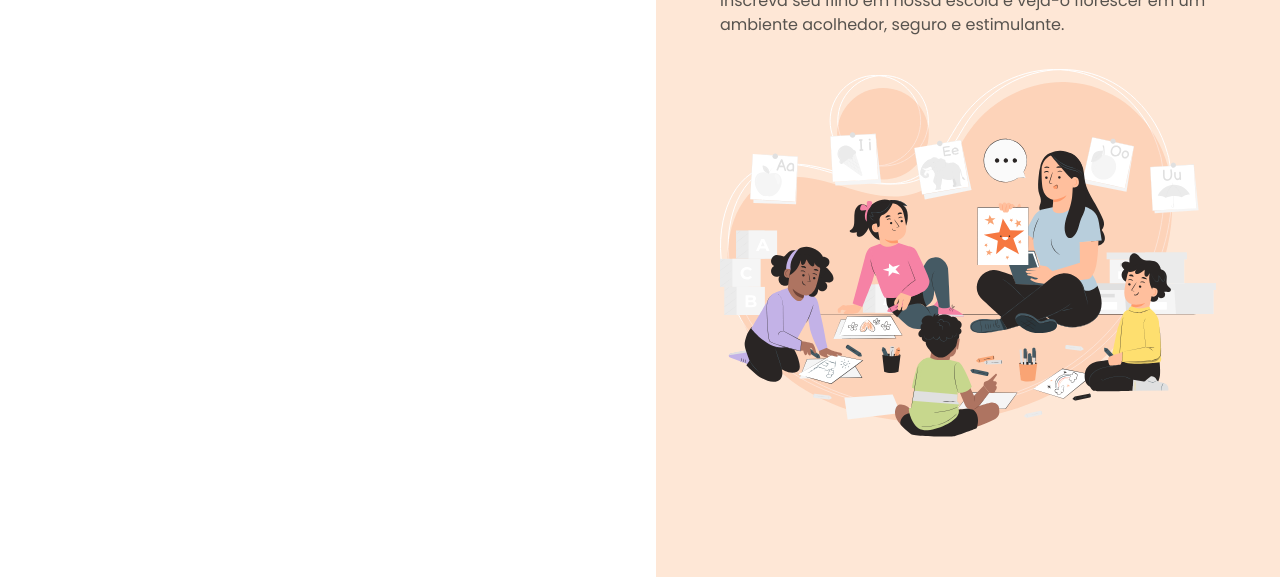
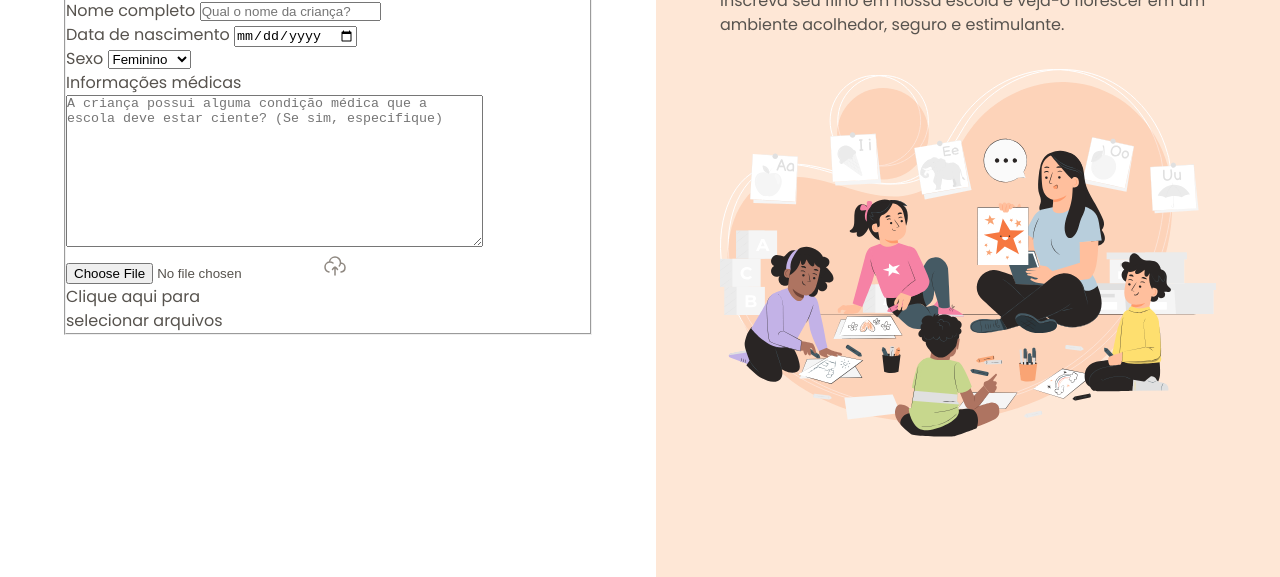
Before and after one commit to yvitim/enrollment-form, a plain HTML site: page index.html in a window 1280 px wide. Shown: the part 223-800 px from the top of the page. Drawn offline with Linux system fonts and the light colour scheme.

Commit message:
Creating the form structure

```diff
--- a/index.html
+++ b/index.html
@@ -28,7 +28,52 @@
           </div>
         </div>
 
+        <div class="child-info">
+          <form action="" method="post" enctype="multipart/form-data">
+            <fieldset>
+              <legend>Informações da criança</legend>
 
+              <div class="input-wrapper">
+                <label for="fullname">Nome completo</label>
+                <input
+                  id="fullname"
+                  name="fullname"
+                  type="text"
+                  placeholder="Qual o nome da criança?">
+              </div>
+
+              <div class="input-wrapper">
+                <label for="birth">Data de nascimento</label>
+                <input
+                id="birth"
+                name="birth"
+                type="date"
+                lang="pt-BR">
+              </div>
+
+              <div class="select-wrapper">
+                <label for="gender">Sexo</label>
+                <select name="gender" id="gender">
+                  <option value="female">Feminino</option>
+                  <option value="male">Masculino</option>
+                </select>
+              </div>
+
+              <div class="text-area-wrapper">
+                <label for="medical-info">Informações médicas</label>
+                <textarea name="medical-info" id="medical-info"
+                cols="50" rows="10"
+                placeholder="A criança possui alguma condição médica que a escola deve estar ciente? (Se sim, especifique)"></textarea>
+              </div>
+
+              <div class="drop-area-wrapper">
+                <input type="file" name="birth-file" id="birth-file">
+                <img src="./assets/icons/cloud-upload.svg" alt="Ícone de upload de arquivos">
+                <p>Clique aqui para <br> selecionar arquivos</p>
+              </div>
+            </fieldset>
+          </form>
+        </div>
       </div>
     </main>
 
@@ -52,8 +97,6 @@
         sala de aula, e sentada ao redor de seus alunos">
       </div>
     </aside>
-
-
   </div>
 </body>
 </html>
```
